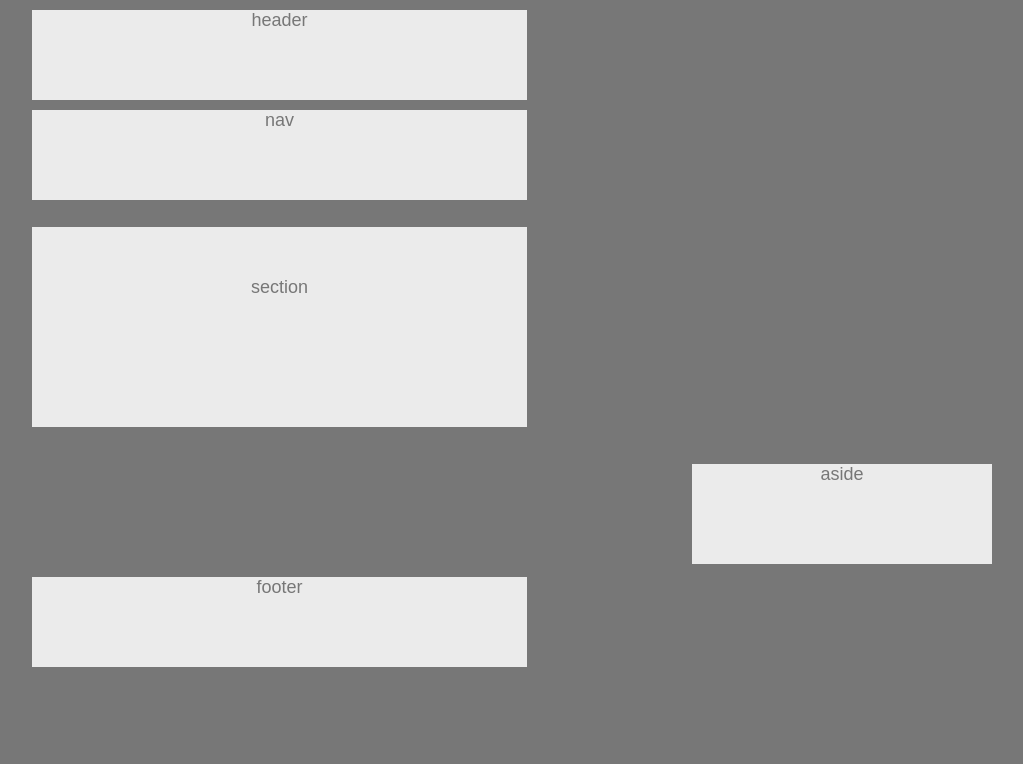
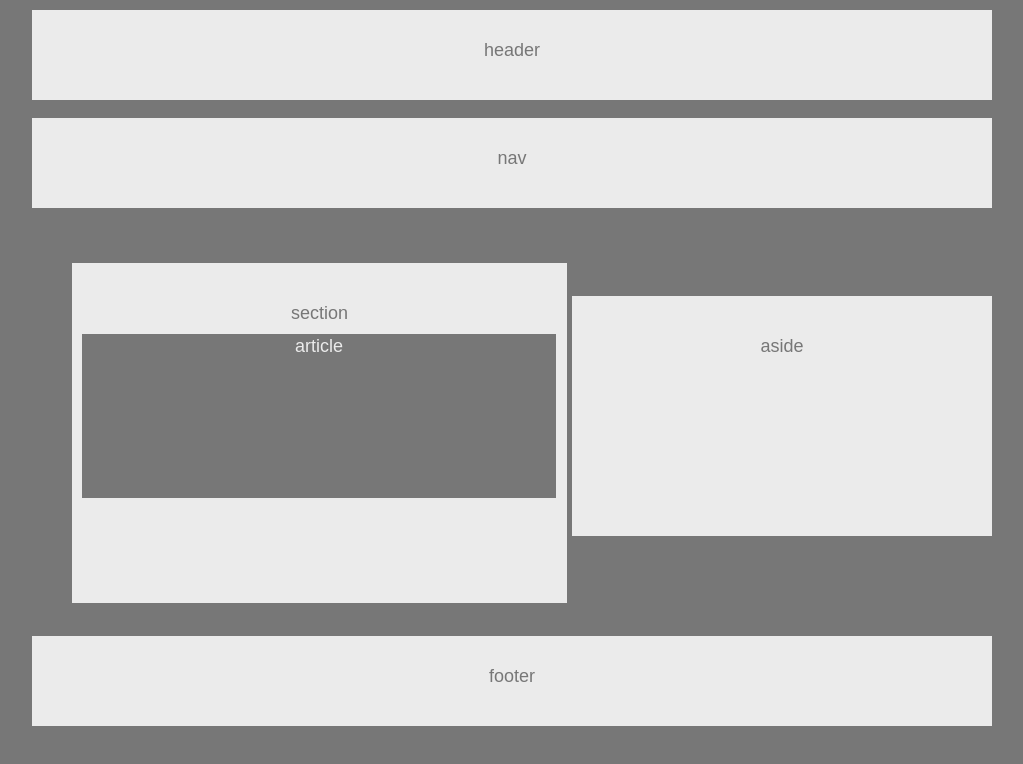
Before and after one commit to lhutchinson519/HW-Wirefram, a plain HTML site: page index.html in a window 1280 px wide. Shown: the whole page, without its empty margins (118-1141 px from the left). Drawn offline with Linux system fonts and the light colour scheme.

Commit message:
just working on messing with the section and aside boxes

```diff
--- a/index.html
+++ b/index.html
@@ -15,18 +15,29 @@
   </div>
 
   <div class="nav">
-    <nav>nav</nav>
+    <p id="nav">nav</p>
   </div>
 
+<ul>
+  <li>
   <div class="section">
     <section>section</section>
+
+    <div id="article">
+      <article>article</article>
+    </div>
+
   </div>
+  </li>
 
+  <li>
   <div class="aside">
     <aside>aside</aside>
   </div>
+  </li>
+</ul>
 
   <div class="footer">
-    <footer>footer</footer>
+    <p id="footer">footer</p>
   </div>
 </body>
--- a/style.css
+++ b/style.css
@@ -9,49 +9,74 @@ body { margin-top: 10px;
 }
 
 div.header { position: relative;
+  padding-top: 30px;
   text-align: center;
-  width: 495px;
-  height: 90px;
+  width: 960px;
+  height: 60px;
   background-color: #ebebeb;
   color: #777;
 
 }
 div.nav { position: relative;
   text-align: center;
-  top: 10px;
-  width: 495px;
+  width: 960px;
   height:90px;
   background-color: #ebebeb;
   color: #777;
 }
 
+#nav { position: relative;
+  padding-top: 30px; }
+
+li {
+  display: inline-block;
+}
 div.section { margin-top: 37px;
   position: relative;
   width: 495px;
-  height: 150px;
+  height: 300px;
   background-color: #ebebeb;
   color: #777;
   text-align: center;
-  padding-top: 50px;
+  padding-top: 40px;
 }
 
-div.aside {
-  margin-top: 37px;
-  float: right;
-  width: 300px;
-  height: 100px;
+#article {
+  margin-top: 50px;
+  position: relative;
+  width: 470px;
+  height: 160px;
+  background-color: #777;
+  color: #ebebeb;
+  text-align: center;
+  padding: 2px;
+  margin: 10px;
+}
+
+div.aside { margin-top: 37px;
+  position: relative;
+  width: 420px;
+  height: 200px;
   background-color: #ebebeb;
   color: #777;
   text-align: center;
+  padding-top: 40px;
 }
+
 
 div.footer {
   position: relative;
   text-align: center;
-  top: 150px;
+  top: 15px;
   bottom: 60px;
-  width: 495px;
+  width: 960x;
   height: 90px;
   background-color: #ebebeb;
   color: #777;
+  margin-bottom: 100px;
 }
+
+#footer {
+  position: relative;
+  padding-top: 30px;
+}
```
